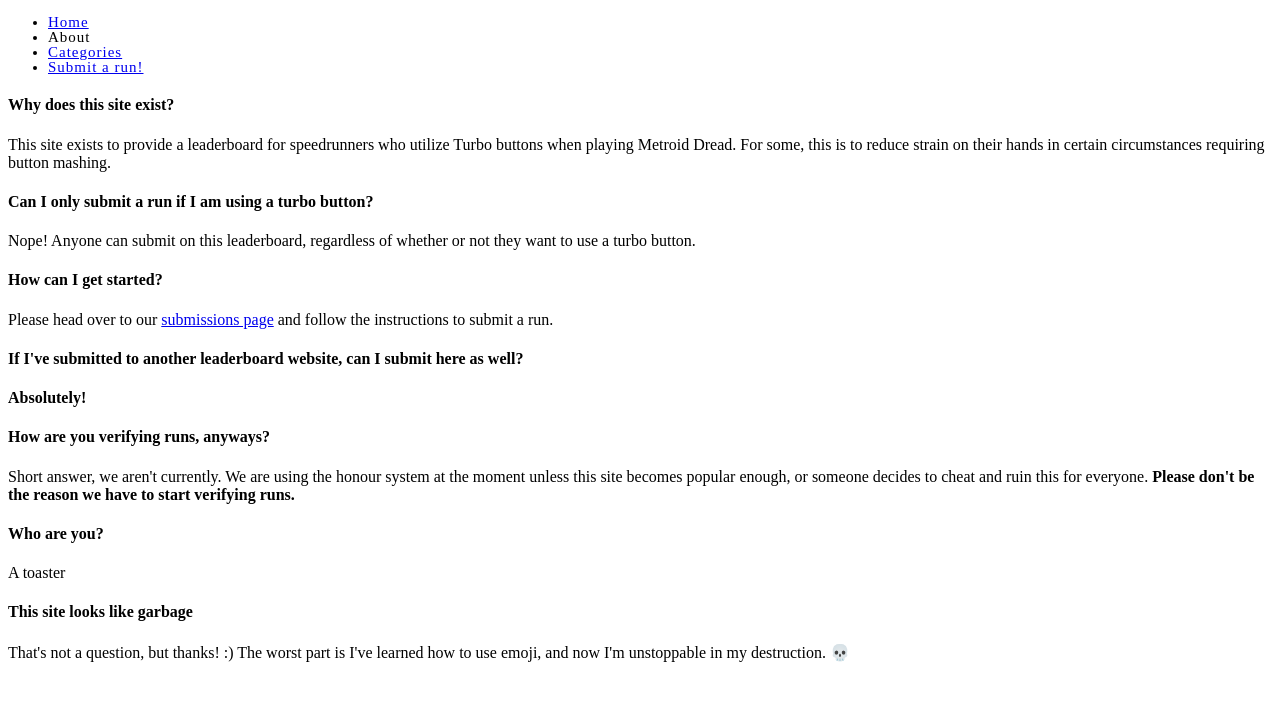
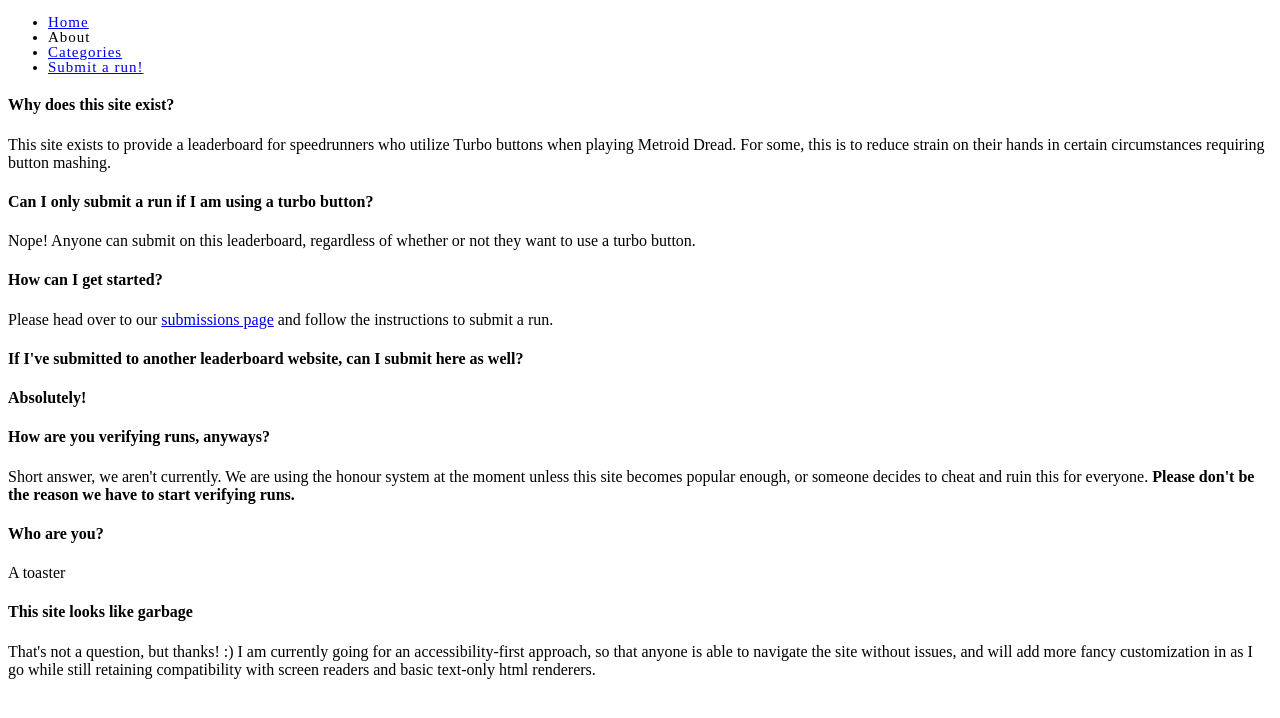
Before and after one commit to InsomniacToaster/turbodread, a plain HTML site: page about.html in a window 1280 px wide. Drawn offline with Linux system fonts and the light colour scheme.

Commit message:
Update about.html
more faq

```diff
--- a/about.html
+++ b/about.html
@@ -1,4 +1,12 @@
 <!DOCTYPE html>
+<!--
+|||||| ||  || ||==||
+  ||   ||  || ||  ||
+  ||   ||  || ||==\\
+  ||   \\__// ||   \\
+
+TURBODREAD
+ -->
 <html>
 	<head>
 		<meta charset="utf-8" name="viewport" content="width=device-width, initial-scale=1.0">
@@ -32,6 +40,6 @@
 		<p>A toaster</p>
 
 		<h4>This site looks like garbage</h4>
-		<p>That's not a question, but thanks! :) The worst part is I've learned how to use emoji, and now I'm unstoppable in my destruction. &#x1f480;</p>
+		<p>That's not a question, but thanks! :) I am currently going for an accessibility-first approach, so that anyone is able to navigate the site without issues, and will add more fancy customization in as I go while still retaining compatibility with screen readers and basic text-only html renderers.</p>
 	</body>
 </html>
```
